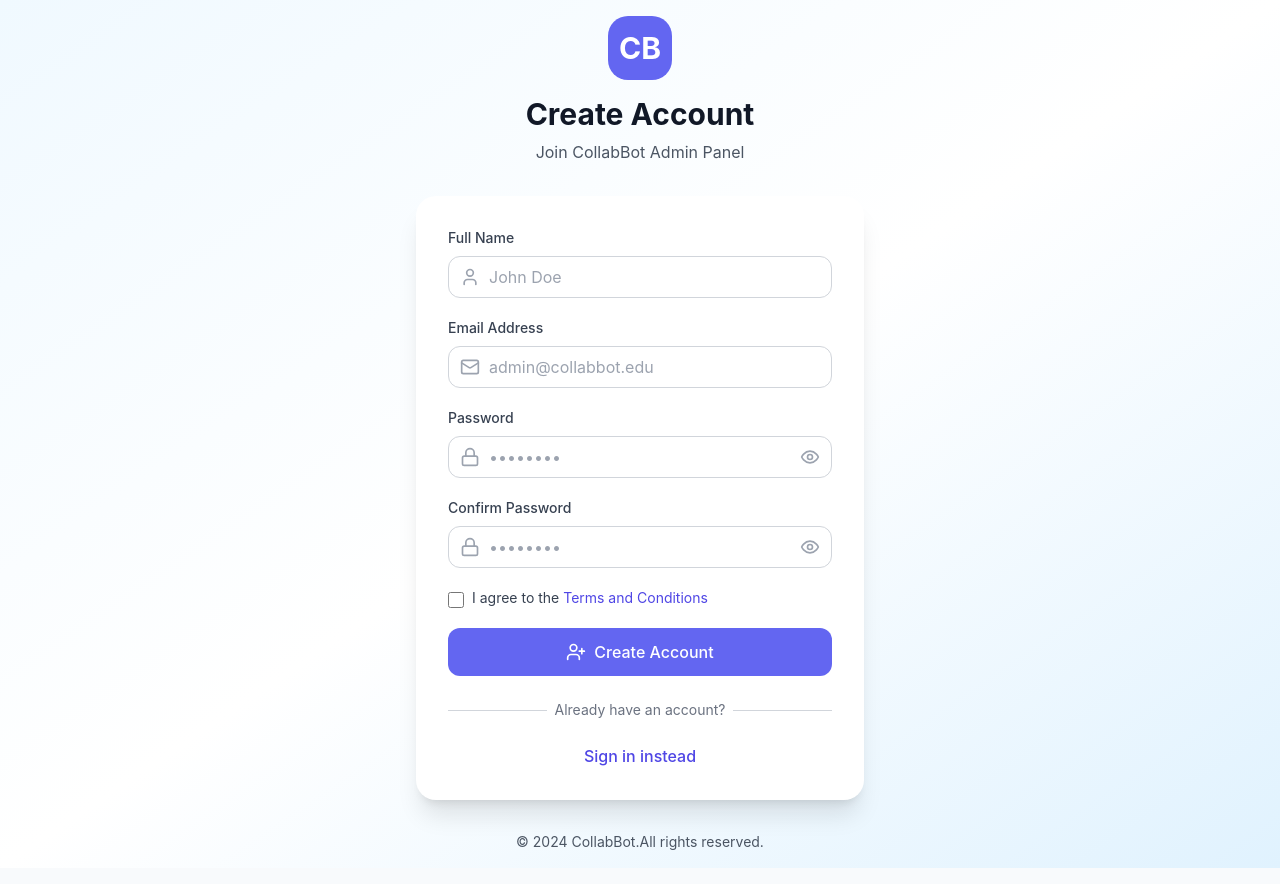
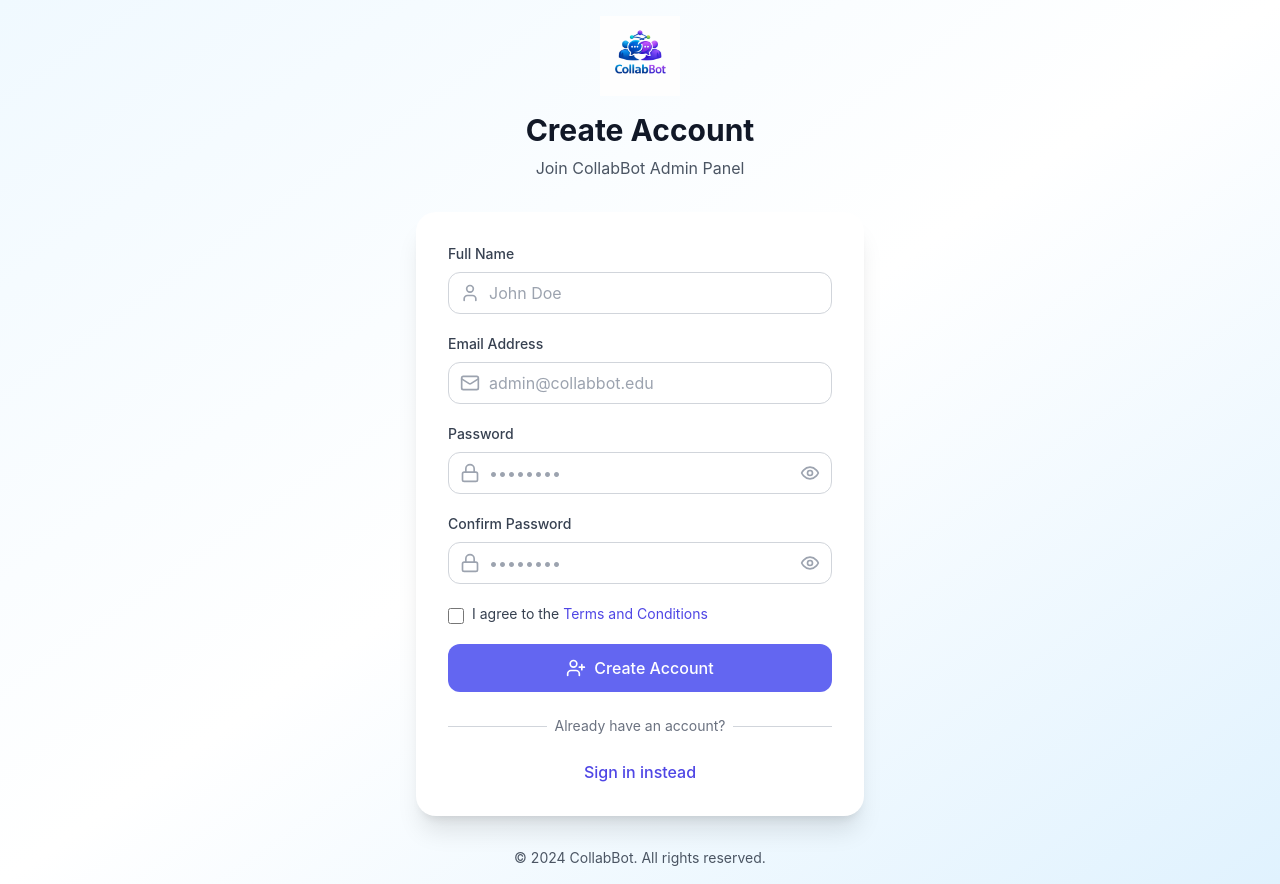
Before and after one commit to shakeelengineer/CollabBot-web, a React (Vite) app: page /signup in a window 1280 px wide. Built offline with nearby package versions, Linux system fonts and the light colour scheme.

Commit message:
Update: Added official logo, authentication flow (Login/Signup), and applied design updates

```diff
--- a/src/App.tsx
+++ b/src/App.tsx
@@ -1,4 +1,3 @@
-import React from 'react';
 import { BrowserRouter, Routes, Route, Navigate } from 'react-router-dom';
 import { ToastProvider } from './components/Toast';
 import ProtectedRoute from './components/ProtectedRoute';
--- a/src/components/layout/AdminSidebar.tsx
+++ b/src/components/layout/AdminSidebar.tsx
@@ -50,8 +50,8 @@
                 {/* Logo */}
                 <div className="flex items-center justify-between p-6 border-b border-slate-700/50">
                     <div className="flex items-center gap-3">
-                        <div className="w-10 h-10 bg-primary-500 rounded-lg flex items-center justify-center">
-                            <span className="text-xl font-bold">CB</span>
+                        <div className="w-10 h-10 flex items-center justify-center">
+                            <img src="/logo.png" alt="CollabBot Logo" className="w-full h-full object-contain" />
                         </div>
                         <div>
                             <h1 className="text-xl font-bold">CollabBot</h1>
--- a/src/pages/Login.tsx
+++ b/src/pages/Login.tsx
@@ -30,8 +30,8 @@
             <div className="w-full max-w-md">
                 {/* Logo and Title */}
                 <div className="text-center mb-8">
-                    <div className="inline-flex items-center justify-center w-16 h-16 bg-primary-500 rounded-2xl mb-4">
-                        <span className="text-3xl font-bold text-white">CB</span>
+                    <div className="inline-flex items-center justify-center w-20 h-20 mb-4">
+                        <img src="/logo.png" alt="CollabBot Logo" className="w-full h-full object-contain" />
                     </div>
                     <h1 className="text-3xl font-bold text-gray-900">Welcome Back</h1>
                     <p className="text-gray-600 mt-2">Sign in to CollabBot Admin Panel</p>
--- a/src/pages/Signup.tsx
+++ b/src/pages/Signup.tsx
@@ -35,18 +35,18 @@
 
     return (
         <div className="min-h-screen bg-gradient-to-br from-primary-50 via-white to-primary-100 flex items-center justify-center p-4">
-            < div className="w-full max-w-md" >
+            <div className="w-full max-w-md">
                 {/* Logo and Title */}
-                < div className="text-center mb-8" >
-                    <div className="inline-flex items-center justify-center w-16 h-16 bg-primary-500 rounded-2xl mb-4">
-                        <span className="text-3xl font-bold text-white">CB</span>
+                <div className="text-center mb-8">
+                    <div className="inline-flex items-center justify-center w-20 h-20 mb-4">
+                        <img src="/logo.png" alt="CollabBot Logo" className="w-full h-full object-contain" />
                     </div>
                     <h1 className="text-3xl font-bold text-gray-900">Create Account</h1>
                     <p className="text-gray-600 mt-2">Join CollabBot Admin Panel</p>
-                </div >
+                </div>
 
                 {/* Signup Form */}
-                < div className="bg-white rounded-2xl shadow-xl p-8" >
+                <div className="bg-white rounded-2xl shadow-xl p-8">
                     <form onSubmit={handleSubmit} className="space-y-5">
                         {/* Name Field */}
                         <div>
@@ -201,14 +201,14 @@
                             Sign in instead
                         </Link>
                     </div>
-                </div >
+                </div>
 
                 {/* Footer */}
-                < p className="text-center text-sm text-gray-600 mt-8" >
-                    © 2024 CollabBot.All rights reserved.
-                </p >
-            </div >
-        </div >
+                <p className="text-center text-sm text-gray-600 mt-8">
+                    © 2024 CollabBot. All rights reserved.
+                </p>
+            </div>
+        </div>
     );
 };
 
--- a/src/pages/UserManagement.tsx
+++ b/src/pages/UserManagement.tsx
@@ -1,5 +1,5 @@
 import React, { useState } from 'react';
-import { MoreVertical, Eye, UserCheck, UserX, Trash2 } from 'lucide-react';
+import { Eye, UserCheck, UserX, Trash2 } from 'lucide-react';
 import DataTable from '@/components/DataTable';
 import StatusBadge from '@/components/StatusBadge';
 import Modal from '@/components/Modal';
@@ -146,8 +146,8 @@
                         key={tab}
                         onClick={() => setSelectedTab(tab as typeof selectedTab)}
                         className={`px-4 py-2 font-medium transition-colors border-b-2 ${selectedTab === tab
-                                ? 'border-primary-500 text-primary-600'
-                                : 'border-transparent text-gray-600 hover:text-gray-900'
+                            ? 'border-primary-500 text-primary-600'
+                            : 'border-transparent text-gray-600 hover:text-gray-900'
                             }`}
                     >
                         {tab}
```
Also changed, not shown: src/data/mockData.ts (+1 -7 lines), build_output.txt (added), errors.txt (added), public/logo.png (added).
